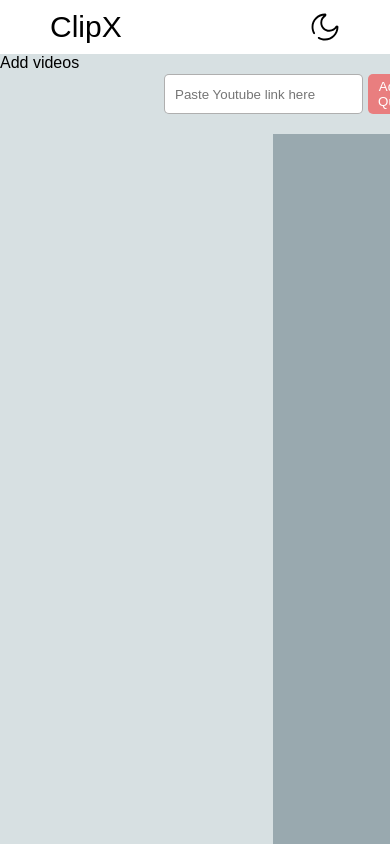
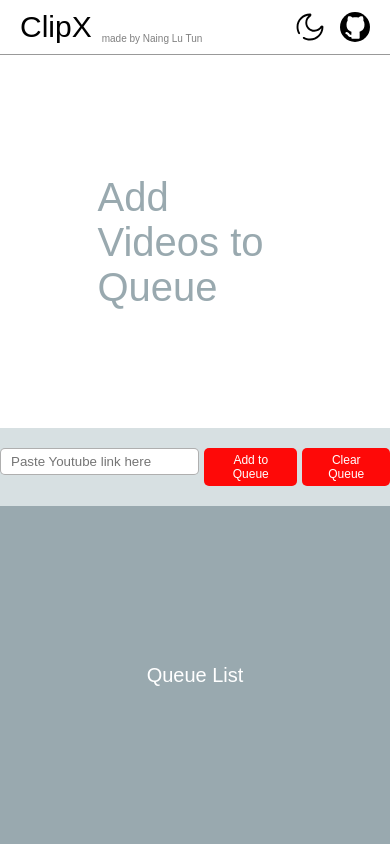
Before and after one commit to NaingLuTun/ClipX, a React (Vite) app: page / in a window 390 px wide. Built offline with nearby package versions, Linux system fonts and the light colour scheme; a web font is replaced by a local one.

Commit message:
improved the UI, successfully developed responsive design, added clear queue functionality, added github repo link, developed dark mode for all components, ready to publish

```diff
--- a/src/components/Header.tsx
+++ b/src/components/Header.tsx
@@ -1,6 +1,8 @@
 
 import lightThemeIcon from "../assets/theme-icons/sun-2-svgrepo-com.svg"
 import darkThemeIcon from "../assets/theme-icons/moon-svgrepo-com.svg"
+
+import githubIcon from "../assets/github-icon/github-svgrepo-com.svg"
 
 import { useDispatch, useSelector } from 'react-redux'
 import { RootState, AppDispatch } from '../state/store'
@@ -13,10 +15,19 @@ const Header = () => {
 
   return (
     <header className={`${theme === "dark" ? "darkThemeHeader": ""} `}>
-        <p>ClipX</p>
+      <div className="headerTextContainer">
+        <p className="appName">ClipX</p>
+        <p className="developer">made by Naing Lu Tun</p>
+      </div>
+
+      <div className="headerIconsContainer">
         <div onClick={() => dispatch(toggleTheme())} className='themeIconBtn'>
             {theme === "dark" ? <img src={lightThemeIcon} alt="switch to light mode" className="themeIcon" />: <img src={darkThemeIcon} alt="switch to dark mode" className="themeIcon"></img>}
         </div>
+
+        <a href="https://github.com/NaingLuTun/ClipX" target="_blank" className="githubLink"><img src={githubIcon} alt="github" className="githubIcon"/></a>
+      </div>
+
     </header>
   )
 }
--- a/src/components/MainVideo.tsx
+++ b/src/components/MainVideo.tsx
@@ -10,6 +10,8 @@ import { setCurrentVideo } from '../state/videoSlice/videoSlice'
 const MainVideo = () => {
   const currentVideo = useSelector((state: RootState) => state.videoReducer.currentVideo)
   const videosUrl = useSelector((state: RootState) => state.videoReducer.videosUrl)
+
+  const theme = useSelector((state: RootState) => state.themeReducer.mode)
 
   const dispatch = useDispatch<AppDispatch>()
 
@@ -26,18 +28,18 @@ const MainVideo = () => {
   }
 
   return (
-    <div className="mainVideoContainer">
+    <div className={`${theme === "dark"? "darkMainVideoContainer" : ""} mainVideoContainer` }>
         {currentVideo ?
           <ReactPlayer
           url={currentVideo}
           controls
-          playing={videosUrl.indexOf(currentVideo) === 0? false : true}
+          playing={videosUrl.indexOf(currentVideo) === 0 || videosUrl.indexOf(currentVideo) === -1? false : true}
           width="100%"
           height="100%"
           onEnded={handleVideoEnd}
 
         />
-        : <div>Add videos</div>}
+        : <p className='addVideosText'>Add Videos to Queue</p>}
 
     </div>
   )
--- a/src/components/VideosHolder.tsx
+++ b/src/components/VideosHolder.tsx
@@ -2,7 +2,7 @@
 
 import { useSelector, useDispatch } from 'react-redux'
 
-import { addUrl, addVideosAsync, deleteVideos, setCurrentVideo } from '../state/videoSlice/videoSlice'
+import { addUrl, addVideosAsync, deleteVideos, setCurrentVideo, clearQueue } from '../state/videoSlice/videoSlice'
 import { AppDispatch, RootState } from '../state/store'
 import React, { useState } from 'react'
 
@@ -41,55 +41,64 @@ const VideosHolder = () => {
 
 
     const handleAddToQueue = () => {
+      if(isValid === false) {
+        return
+      }
       dispatch(addUrl(url))
       dispatch(addVideosAsync(url))
       if(currentVideo === null) {
         dispatch(setCurrentVideo(url))
       }
       setUrl("")
-
-
-    }
-
-    const handleConsoleLog = () => {
-      console.log(videosUrl)
+      setIsValid(false)
     }
 
 
   return (
     <div className='videosHolder'>
       <div className='videoAdder'>
+
+        <div className='inputHolder'>
           <input value={url} type="text" placeholder='Paste Youtube link here' className='addToQueueInput' onChange={handleInputChange}/>
-        <button disabled={isValid == false} className='addToQueueBtn' onClick={handleAddToQueue}>Add to Queue</button>
-        <button onClick={handleConsoleLog} className='addToQueueBtn'>console log</button>
+          {isValid === false && url.length>0 ? <p className='invalidText'>Invalid Youtube Link</p> : null}
+        </div>
+
+        <button className='addToQueueBtn' onClick={handleAddToQueue}>Add to Queue</button>
+        <button onClick={() => dispatch(clearQueue())} className='clearQueueBtn'>Clear Queue</button>
+
+
       </div>
 
       <div className={`${theme === "dark"? "darkVideosListContainer": ""} videosListContainer`}>
-        {videos.map((video, index) => (
+        {videos.length > 0?
+        videos.map((video, index) => (
           <div key={video.snippet.title + index} className={`${theme === "dark"? "darkIndividiualVideosContainer" : ""} individualVideoContainer`} >
-
-            <div className="thumbnailContainer"
+            <div className='thumbnailAndTitleContainer'
+            onClick={() => dispatch(setCurrentVideo(videosUrl[index]))}
             onMouseEnter={() => setThumbnailHoveredIndex(index)}
-             onMouseLeave={() => setThumbnailHoveredIndex(null)}
-             >
+            onMouseLeave={() => setThumbnailHoveredIndex(null)}>
+              <div className="thumbnailContainer">
                 <img src={playIcon} alt="play" className={`playIcon ${thumbnailHoveredIndex === index ? "showPlayIcon" : ""}`}/>
-              <img src={video.snippet.thumbnails.high.url} alt="thumbnail" className="thumbnail" onClick={() => dispatch(setCurrentVideo(videosUrl[index]))}/>
+                <img src={video.snippet.thumbnails.high.url} alt="thumbnail" className="thumbnail" />
               </div>
 
 
-            <p
-            className={`videoTitle ${theme === "dark"? "darkModeVideoTitle" : ""}`} onClick={() => dispatch(setCurrentVideo(videosUrl[index]))}
-            onMouseEnter={() => setThumbnailHoveredIndex(index)}
-            onMouseLeave={() => setThumbnailHoveredIndex(null)}
-            >{
+              <p className={`videoTitle ${theme === "dark"? "darkModeVideoTitle" : ""}`}>{
                 video.snippet.title}
               </p>
+
+            </div>
 
             <div className={`deleteBtnContainer ${theme === "dark"? "darkModeDeleteBtnContainer" : ""}`} onClick={() => dispatch(deleteVideos(index))} >
               <img src={theme === "dark"? darkModeDeleteIcon : lightModeDeleteIcon} alt="delete" className='deleteIcon' />
             </div>
           </div>
-        ))}
+        ))
+        :
+        <p className='queueListText'>Queue List</p>
+
+        }
+
 
       </div>
 
--- a/src/state/videoSlice/videoSlice.tsx
+++ b/src/state/videoSlice/videoSlice.tsx
@@ -45,6 +45,10 @@ const videoSlice = createSlice({
         },
         setCurrentVideo: (state, action:PayloadAction<string>) => {
             state.currentVideo = action.payload
+        },
+        clearQueue: (state) => {
+            state.videos = []
+            state.videosUrl = []
         }
 
     },
@@ -103,6 +107,6 @@ export const addVideosAsync = createAsyncThunk(
     }
 )
 
-export const {setCurrentVideo, addUrl, deleteVideos} = videoSlice.actions
+export const {setCurrentVideo, addUrl, deleteVideos, clearQueue} = videoSlice.actions
 
 export default videoSlice.reducer
--- a/src/styles/App.css
+++ b/src/styles/App.css
@@ -8,6 +8,7 @@ header {
   font-weight: 500;
   font-size: 30px;
   font-family: "Bree Serif", serif;
+  border-bottom: 1px solid rgba(0, 0, 0, 0.4);
 }
 header .themeIconBtn {
   height: 30px;
@@ -16,15 +17,66 @@ header .themeIconBtn {
 header .themeIconBtn:hover {
   cursor: pointer;
 }
+header .headerIconsContainer {
+  display: flex;
+  align-items: center;
+  gap: 15px;
+}
 header .themeIcon {
   width: 30px;
 }
+header .githubLink {
+  height: -moz-fit-content;
+  height: fit-content;
+  background-color: black;
+  padding: 2px;
+  width: 30px;
+  height: 30px;
+  border-radius: 50%;
+}
+header .githubIcon {
+  width: 27px;
+}
+header .headerTextContainer {
+  display: flex;
+  gap: 10px;
+  align-items: flex-end;
+}
+header .developer {
+  font-size: 10px;
+  opacity: 0.5;
+}
 
+@media (max-width: 500px) {
+  header {
+    padding: 10px 20px;
+  }
+}
 .mainVideoContainer {
   width: 70%;
   height: 100%;
+  position: relative;
+  background-color: white;
 }
 
+.darkMainVideoContainer {
+  background-color: #1b1b1b;
+}
+
+.addVideosText {
+  position: absolute;
+  color: #99a9af;
+  font-size: 40px;
+  top: 50%;
+  left: 50%;
+  transform: translate(-50%, -50%);
+}
+
+@media (max-width: 950px) {
+  .mainVideoContainer {
+    width: 100%;
+  }
+}
 .videosHolder {
   width: 30%;
   display: flex;
@@ -39,17 +91,31 @@ header .themeIcon {
   margin: 20px 0;
 }
 
-.addToQueueBtn {
+.inputHolder {
+  position: relative;
+}
+
+.invalidText {
+  position: absolute;
+  left: 50%;
+  transform: translateX(-50%);
+  bottom: -18px;
+  font-size: 12px;
+  text-wrap: nowrap;
+  color: #ff0000;
+}
+
+.addToQueueBtn, .clearQueueBtn {
   background-color: #fe0908;
   color: white;
   border: none;
   padding: 5px 10px;
   border-radius: 5px;
 }
-.addToQueueBtn:hover {
+.addToQueueBtn:hover, .clearQueueBtn:hover {
   cursor: pointer;
 }
-.addToQueueBtn:disabled {
+.addToQueueBtn:disabled, .clearQueueBtn:disabled {
   background-color: rgba(254, 8, 8, 0.4509803922);
   cursor: not-allowed;
 }
@@ -64,15 +130,25 @@ header .themeIcon {
 }
 
 .videosListContainer {
-  background-color: rgb(153, 169, 175);
+  background-color: #99a9af;
   padding: 10px;
   flex-grow: 1;
   height: 80vh;
+  position: relative;
   overflow-y: scroll;
 }
 
 .darkVideosListContainer {
-  background-color: rgb(10, 10, 10);
+  background-color: #0a0a0a;
+}
+
+.queueListText {
+  position: absolute;
+  top: 50%;
+  left: 50%;
+  transform: translate(-50%, -50%);
+  color: white;
+  font-size: 20px;
 }
 
 .individualVideoContainer {
@@ -82,12 +158,18 @@ header .themeIcon {
   border-radius: 3px;
   background-color: white;
 }
-.individualVideoContainer:hover {
-  cursor: pointer;
-}
 
 .darkIndividiualVideosContainer {
   background-color: #1f1f1f;
+}
+
+.thumbnailAndTitleContainer {
+  display: flex;
+  align-items: center;
+  width: 85%;
+}
+.thumbnailAndTitleContainer:hover {
+  cursor: pointer;
 }
 
 .thumbnailContainer {
@@ -137,16 +219,38 @@ header .themeIcon {
 }
 .deleteBtnContainer:hover {
   background-color: rgba(0, 0, 0, 0.075);
+  cursor: pointer;
 }
 
 .darkModeDeleteBtnContainer:hover {
   background-color: rgba(255, 255, 255, 0.075);
+  cursor: pointer;
 }
 
 .deleteIcon {
   width: 25px;
 }
 
+@media (max-width: 950px) {
+  .videosHolder {
+    width: 100%;
+  }
+  .videosListContainer {
+    flex-grow: 0;
+    height: 40vh;
+  }
+  .addToQueueBtn, .clearQueueBtn {
+    font-size: 12px;
+  }
+}
+@media (width: 1024px) {
+  .addToQueueBtn, .clearQueueBtn {
+    font-size: 12px;
+  }
+  .invalidText {
+    bottom: -12px;
+  }
+}
 * {
   padding: 0;
   margin: 0;
@@ -166,7 +270,7 @@ html, body {
 }
 
 .darkThemeHeader {
-  background-color: #141414;
+  background-color: #1b1b1b;
   color: white;
 }
 
@@ -178,4 +282,10 @@ html, body {
 
 .darkThemeBody {
   background-color: #1f1f1f;
+}
+
+@media (max-width: 950px) {
+  .bodyContainer {
+    flex-direction: column;
+  }
 }/*# sourceMappingURL=App.css.map */
--- a/src/styles/App.scss
+++ b/src/styles/App.scss
@@ -22,7 +22,7 @@ html, body {
 }
 
 .darkThemeHeader {
-    background-color: #141414;
+    background-color: #1b1b1b;
     color: white;
 }
 
@@ -35,3 +35,9 @@ html, body {
 .darkThemeBody {
     background-color: #1f1f1f;
 }
+
+@media (max-width: 950px) {
+    .bodyContainer {
+        flex-direction: column;
+    }
+}
--- a/src/styles/_Header.scss
+++ b/src/styles/_Header.scss
@@ -8,6 +8,7 @@ header {
     font-weight: 500;
     font-size: 30px;
     font-family: "Bree Serif", serif;
+    border-bottom: 1px solid rgba(0, 0, 0, 0.4);
 
     .themeIconBtn {
         height: 30px;
@@ -18,7 +19,43 @@ header {
         }
     }
 
+    .headerIconsContainer {
+        display: flex;
+        align-items: center;
+        gap: 15px;
+    }
+
     .themeIcon {
         width: 30px;
     }
+
+    .githubLink {
+        height: fit-content;
+        background-color: black;
+        padding: 2px;
+        width: 30px;
+        height: 30px;
+        border-radius: 50%;
+    }
+
+    .githubIcon {
+        width: 27px;
+    }
+
+    .headerTextContainer {
+        display: flex;
+        gap: 10px;
+        align-items: flex-end;
+    }
+
+    .developer {
+        font-size: 10px;
+        opacity: 0.5;
+    }
 }
+
+@media (max-width: 500px) {
+    header {
+        padding: 10px 20px;
+    }
+}
--- a/src/styles/_MainVideo.scss
+++ b/src/styles/_MainVideo.scss
@@ -1,4 +1,25 @@
 .mainVideoContainer {
     width: 70%;
     height: 100%;
+    position: relative;
+    background-color: white;
 }
+
+.darkMainVideoContainer {
+    background-color: #1b1b1b;
+}
+
+.addVideosText {
+    position: absolute;
+    color: #99a9af;
+    font-size: 40px;
+    top: 50%;
+    left: 50%;
+    transform: translate(-50%, -50%);
+}
+
+@media (max-width: 950px) {
+    .mainVideoContainer {
+        width: 100%;
+    }
+}
--- a/src/styles/_VideosHolder.scss
+++ b/src/styles/_VideosHolder.scss
@@ -12,7 +12,22 @@
     margin: 20px 0;
 }
 
-.addToQueueBtn {
+.inputHolder {
+    position: relative;
+}
+
+.invalidText {
+    position: absolute;
+    left: 50%;
+    transform: translateX(-50%);
+    bottom: -18px;
+    font-size: 12px;
+    text-wrap: nowrap;
+    color: #ff0000;
+
+}
+
+.addToQueueBtn, .clearQueueBtn {
     background-color: #fe0908;
     color: white;
     border: none;
@@ -40,15 +55,25 @@
 }
 
 .videosListContainer {
-    background-color: rgb(153, 169, 175);
+    background-color: #99a9af;
     padding: 10px;
     flex-grow: 1;
     height: 80vh;
+    position: relative;
     overflow-y: scroll;
 }
 
 .darkVideosListContainer {
-    background-color: rgb(10, 10, 10);
+    background-color: #0a0a0a;
+}
+
+.queueListText {
+    position: absolute;
+    top: 50%;
+    left: 50%;
+    transform: translate(-50%, -50%);
+    color: white;
+    font-size: 20px;
 }
 
 .individualVideoContainer {
@@ -58,14 +83,20 @@
     margin: 5px;
     border-radius: 3px;
     background-color: white;
+}
+
+.darkIndividiualVideosContainer {
+    background-color: #1f1f1f;
+}
+
+.thumbnailAndTitleContainer {
+    display: flex;
+    align-items: center;
+    width: 85%;
 
     &:hover {
         cursor: pointer;
     }
-}
-
-.darkIndividiualVideosContainer {
-    background-color: #1f1f1f;
 }
 
 .thumbnailContainer {
@@ -106,8 +137,6 @@
     color: white;
 }
 
-
-
 .deleteBtnContainer {
     display: flex;
     align-items: center;
@@ -117,15 +146,42 @@
     border-radius: 50%;
     &:hover {
         background-color: rgba(0, 0, 0, 0.075);
+        cursor: pointer;
     }
 }
 
 .darkModeDeleteBtnContainer {
     &:hover {
         background-color: rgba(255, 255, 255, 0.075);
+        cursor: pointer;
     }
 }
 
 .deleteIcon {
     width: 25px;
 }
+
+@media (max-width: 950px) {
+    .videosHolder {
+        width: 100%;
+    }
+
+    .videosListContainer {
+        flex-grow: 0;
+        height: 40vh;
+    }
+
+    .addToQueueBtn, .clearQueueBtn {
+        font-size: 12px;
+    }
+}
+
+@media (width: 1024px) {
+    .addToQueueBtn, .clearQueueBtn {
+        font-size: 12px;
+    }
+
+    .invalidText {
+        bottom: -12px;
+    }
+}
```
Also changed, not shown: src/assets/github-icon/github-svgrepo-com.svg (added), 1 other file (tests, documents, lock files or other folders). Lines whose indentation alone changed are shown as unchanged.
